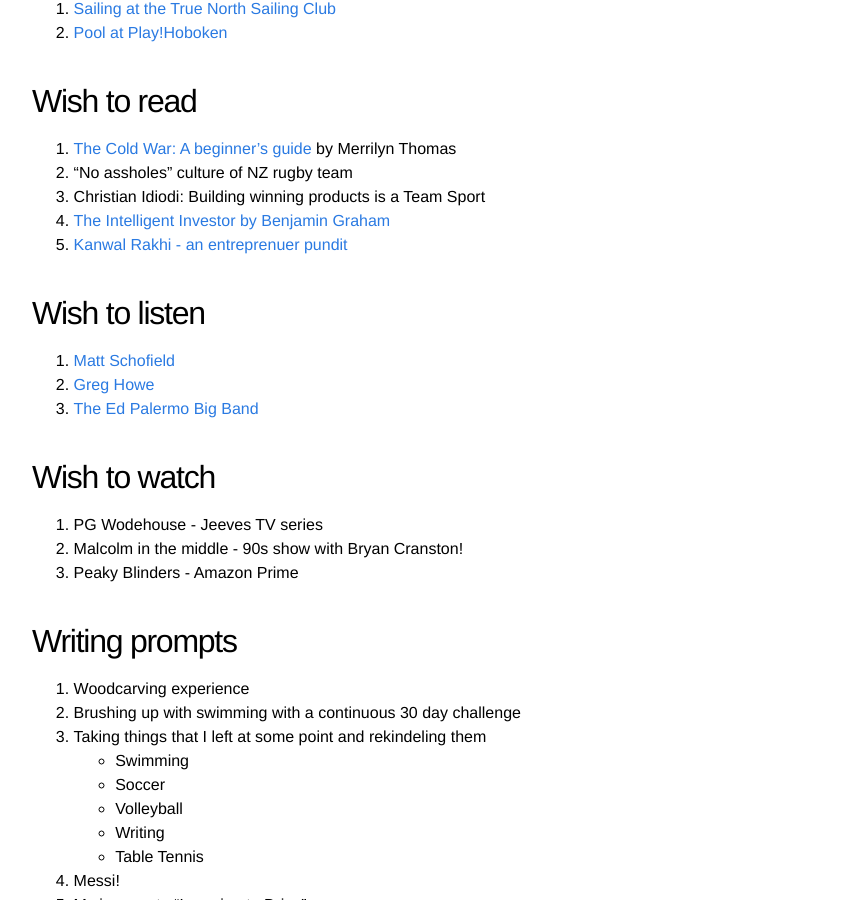
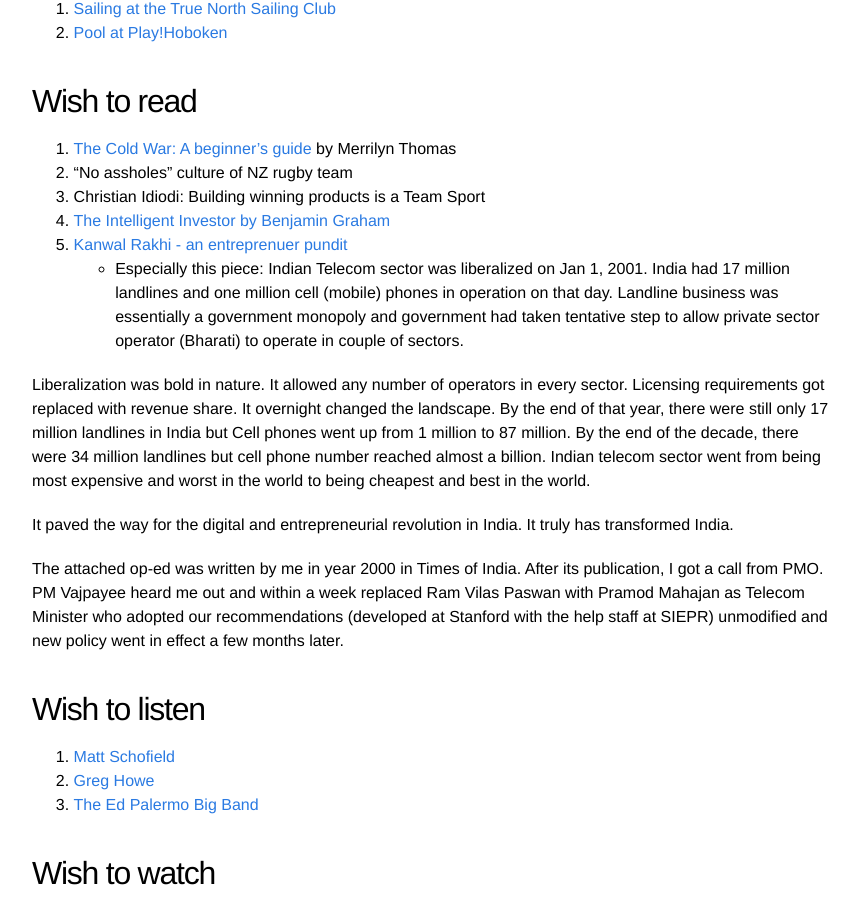
Before and after one commit to kislayabhi/kislayabhi.github.io, a Jekyll site: the page built from _posts/2024-7-23-My-personal-playlist.md, in a window 1280 px wide and 900 px high, scrolled down 2844 px. Shown: the whole window, without its empty margins (208-1066 px from the left). Built offline with Jekyll 4.4.1, drawn with Linux system fonts in a browser that asks for light colours; comment, search, counter and statistics services are not loaded.

Commit message:
Update 2024-7-23-My-personal-playlist.md

```diff
--- a/_posts/2024-7-23-My-personal-playlist.md
+++ b/_posts/2024-7-23-My-personal-playlist.md
@@ -95,6 +95,13 @@ I only recently realized that there are certain things out there in the world th
 3. Christian Idiodi: Building winning products is a Team Sport
 4. [The Intelligent Investor by Benjamin Graham](https://www.goodreads.com/book/show/106835.The_Intelligent_Investor)
 5. [Kanwal Rakhi - an entreprenuer pundit](https://kanwalrekhi.com/)
+    - Especially this piece: Indian Telecom sector was liberalized on Jan 1, 2001. India had 17 million landlines and one million cell (mobile) phones in operation on that day. Landline business was essentially a government monopoly and government had taken tentative step to allow private sector operator (Bharati) to operate in couple of sectors.
+
+Liberalization was bold in nature. It allowed any number of operators in every sector. Licensing requirements got replaced with revenue share. It overnight changed the landscape. By the end of that year, there were still only 17 million landlines in India but Cell phones went up from 1 million to 87 million. By the end of the decade, there were 34 million landlines but cell phone number reached almost a billion. Indian telecom sector went from being most expensive and worst in the world to being cheapest and best in the world.
+
+It paved the way for the digital and entrepreneurial revolution in India. It truly has transformed India.
+
+The attached op-ed was written by me in year 2000 in Times of India. After its publication, I got a call from PMO. PM Vajpayee heard me out and within a week replaced Ram Vilas Paswan with Pramod Mahajan as Telecom Minister who adopted our recommendations (developed at Stanford with the help staff at SIEPR) unmodified and new policy went in effect a few months later.
 
 ## Wish to listen
 1. [Matt Schofield](https://music.youtube.com/channel/UCJa1nIOOZ4HVM5v5ptCZAVw?si=anvwftx_RSbgz0kn)
```
